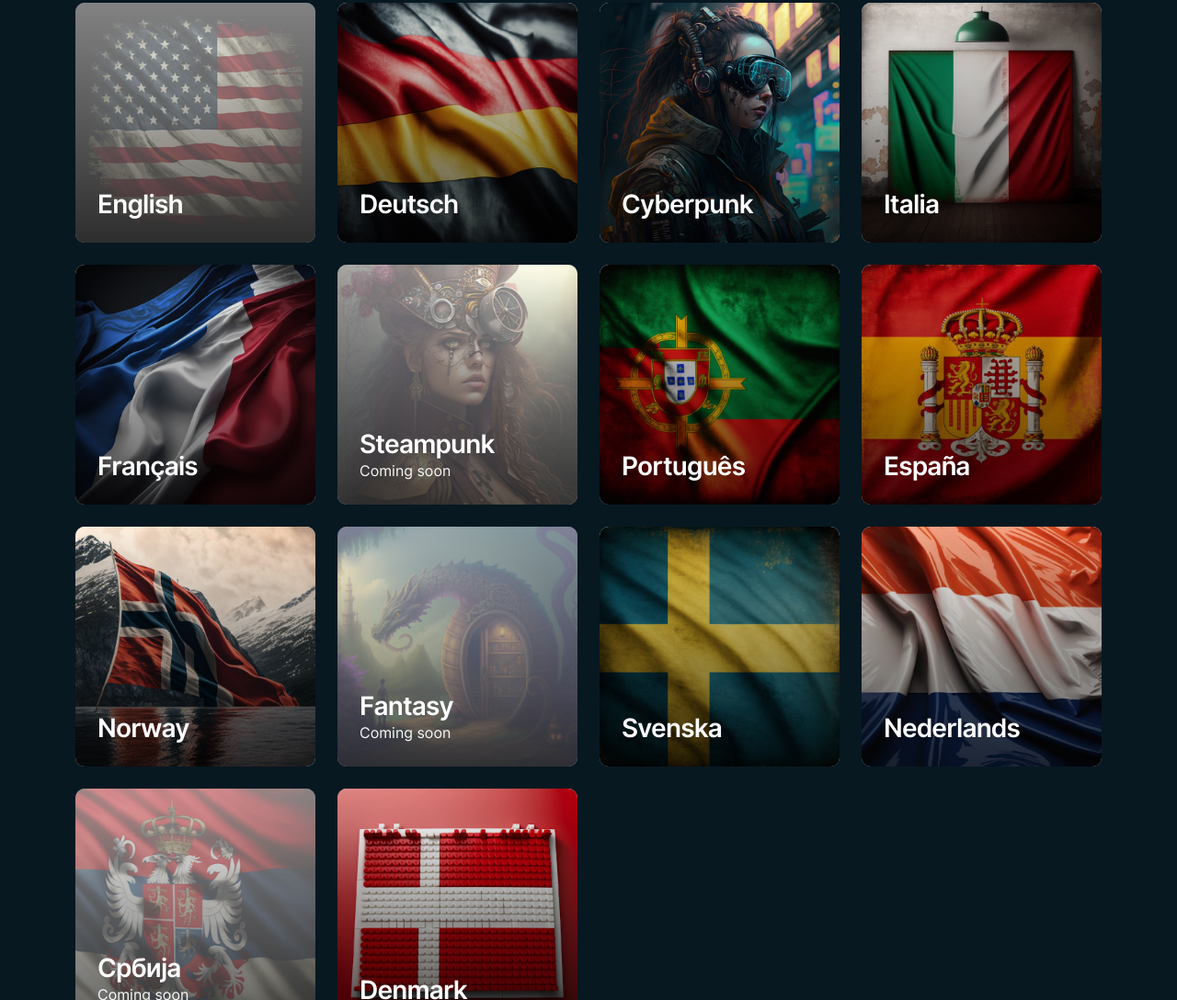
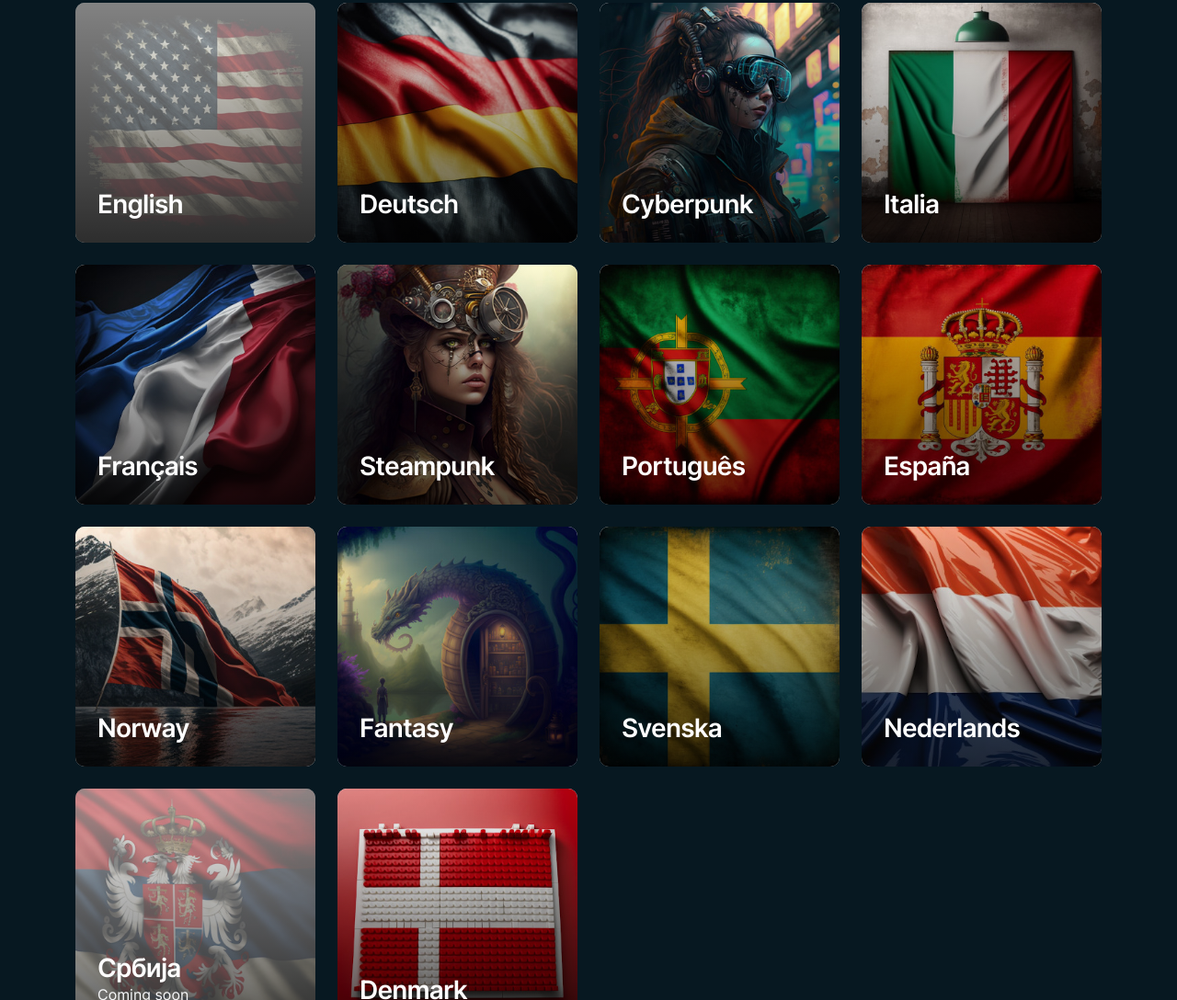
Before and after one commit to krang-org/en.radio.krangs.org, a plain HTML site: page index.html in a window 1280 px wide. Shown: the part 1583-2671 px from the top of the page at 92% size. Drawn offline with Linux system fonts and the light colour scheme.

Commit message:
Toggle Fantasy and Steampunk radio :)

```diff
--- a/index.html
+++ b/index.html
@@ -184,13 +184,12 @@
             </a>
           </div>
           <div class="col-md" data-aos="fade-up" data-aos-delay="100">
-            <div class="card position-relative text-light border-0 d-flex justify-content-end overlay">
-              <img src="assets/img/station-cover-steampunk.jpg" alt="Station cover: Steampunk" class="rounded close">
+            <a href="https://steampunk.radio.krangs.org" class="card position-relative text-light border-0 d-flex justify-content-end overlay">
+              <img src="assets/img/station-cover-steampunk.jpg" alt="Station cover: Steampunk" class="rounded">
               <div class="position-absolute p-3">
                 <h3 class="mb-0">Steampunk</h3>
-                <span>Coming soon</span>
               </div>
-            </div>
+            </a>
           </div>
           <div class="col-md" data-aos="fade-up" data-aos-delay="100">
             <a href="https://pt.radio.krangs.org" class="card position-relative text-light border-0 d-flex justify-content-end overlay">
@@ -219,13 +218,12 @@
             </a>
           </div>
           <div class="col-md" data-aos="fade-up" data-aos-delay="300">
-            <div class="card position-relative text-light border-0 d-flex justify-content-end overlay">
-              <img src="assets/img/station-cover-fantasy.jpg" alt="Station cover: Fantasy" class="rounded close">
+            <a href="https://fantasy.radio.krangs.org" class="card position-relative text-light border-0 d-flex justify-content-end overlay">
+              <img src="assets/img/station-cover-fantasy.jpg" alt="Station cover: Fantasy" class="rounded">
               <div class="position-absolute p-3">
                 <h3 class="mb-0">Fantasy</h3>
-                <span>Coming soon</span>
               </div>
-            </div>
+            </a>
           </div>
           <div class="col-md" data-aos="fade-up" data-aos-delay="400">
             <a href="https://se.radio.krangs.org" class="card position-relative text-light border-0 d-flex justify-content-end overlay">
```
